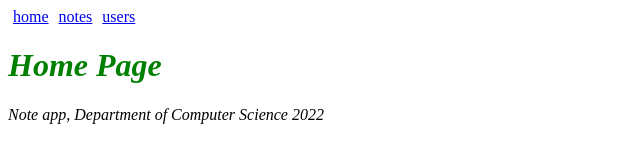
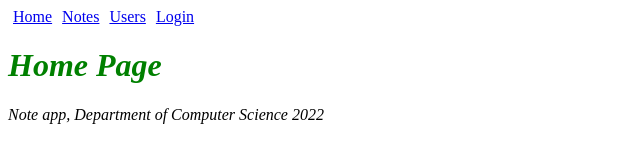
Before and after one commit to matib83/notes-app-full-stack-bootcamp, a React (Create React App) app: page / in a window 1280 px wide. Shown: the top 160 px of the page, without its empty margins (0-640 px from the left). Built offline with nearby package versions, Linux system fonts and the light colour scheme; no server answers; the HTML template or start-up script is replaced by a standard one.

Commit message:
Hago el manejo del login con redireccionamiento cuando inicia sesion

```diff
--- a/src/App.js
+++ b/src/App.js
@@ -1,5 +1,6 @@
 import React, { useEffect, useState } from 'react'
 import { BrowserRouter, Link, Routes, Route } from 'react-router-dom'
+import Login from './Login'
 import { NoteDetail } from './components/NoteDetail'
 import Notes from './Notes'
 import noteService from './services/notes'
@@ -14,6 +15,7 @@ const inlineStyles = {
 
 const App = () => {
   const [notes, setNotes] = useState([])
+  const [user, setUser] = useState(null)
 
   useEffect(() => {
     noteService
@@ -23,15 +25,31 @@ const App = () => {
       })
   }, [])
 
+  useEffect(() => {
+    const loggedUserJSON = window.localStorage.getItem('loggedNoteAppUser')
+    if (loggedUserJSON) {
+      const user = JSON.parse(loggedUserJSON)
+      setUser(user)
+      noteService.setToken(user.token)
+    }
+  }, [])
+
   return (
     <BrowserRouter>
       <header>
-        <Link to='/' style={inlineStyles}>home</Link>
-        <Link to='/notes' style={inlineStyles}>notes</Link>
-        <Link to='/users' style={inlineStyles}>users</Link>
+        <Link to='/' style={inlineStyles}>Home</Link>
+        <Link to='/notes' style={inlineStyles}>Notes</Link>
+        <Link to='/users' style={inlineStyles}>Users</Link>
+        {
+          user
+            ? <em>Logged as {user.name}</em>
+            : <Link to='/login' style={inlineStyles}>Login</Link>
+        }
+
       </header>
 
       <Routes>
+        <Route path='/login' element={<Login />} />
         <Route path='/notes/:noteId' element={<NoteDetail notes={notes}/>} />
         <Route path='/notes' element={<Notes />} />
         <Route path='/users' element={<Users />} />
```
